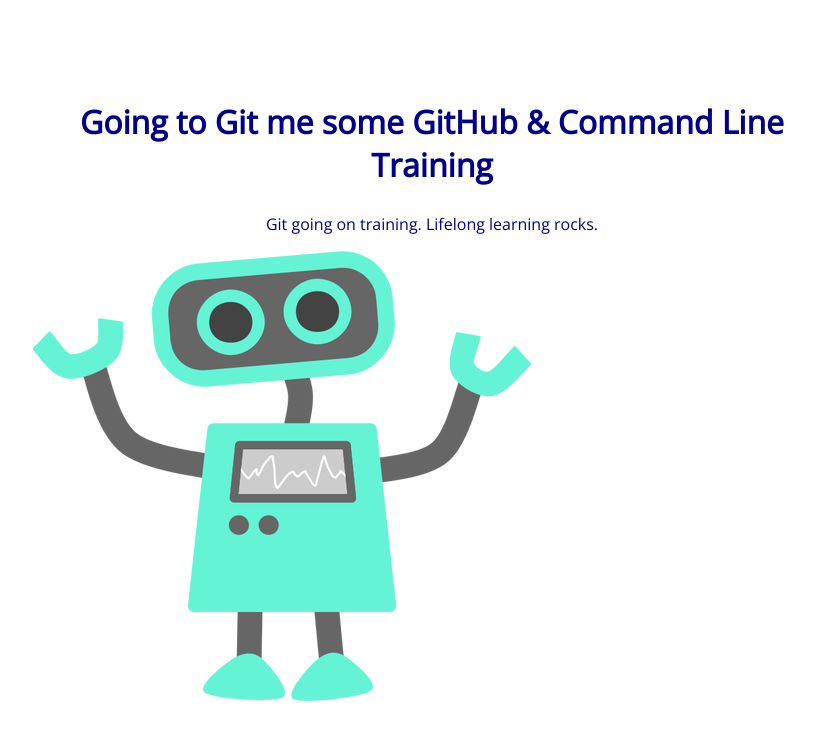
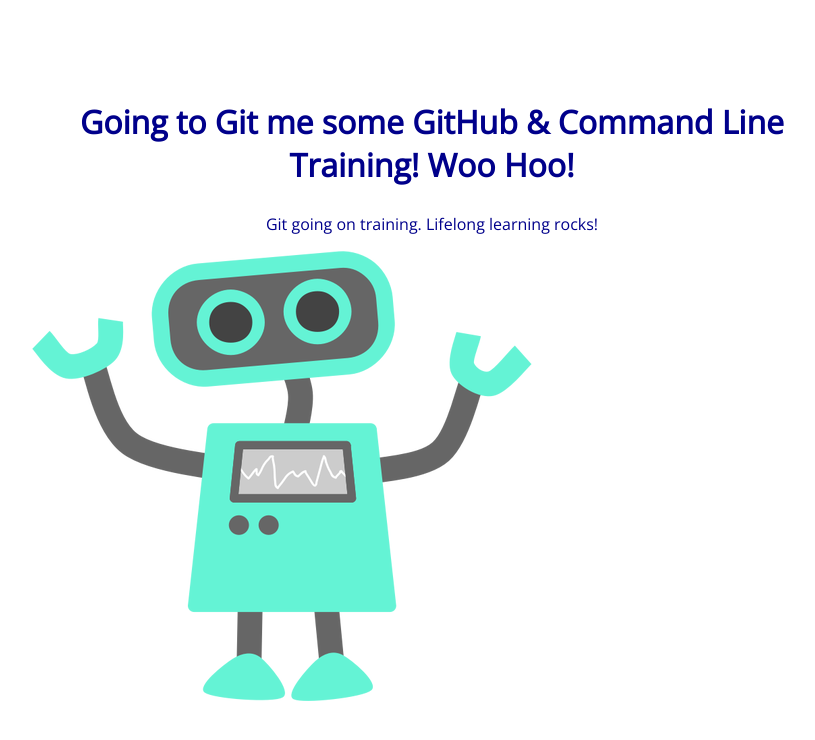
Before and after one commit to katlehman/105-project, a plain HTML site: page index.html in a window 1280 px wide. Shown: the whole page, without its empty margins (208-1023 px from the left). Drawn offline with nearby package versions, Linux system fonts and the light colour scheme.

Commit message:
changed h1 and p message

```diff
--- a/index.html
+++ b/index.html
@@ -8,8 +8,8 @@
 </head>
 <body>
 	<section>
-		<h1>Going to Git me some GitHub & Command Line Training</h1>
-		<p>Git going on training. Lifelong learning rocks.</p>
+		<h1>Going to Git me some GitHub & Command Line Training! Woo Hoo!</h1>
+		<p>Git going on training. Lifelong learning rocks!</p>
 		<img src="img/happy-blue-robot.png">
 	</section>
 </body>
```
